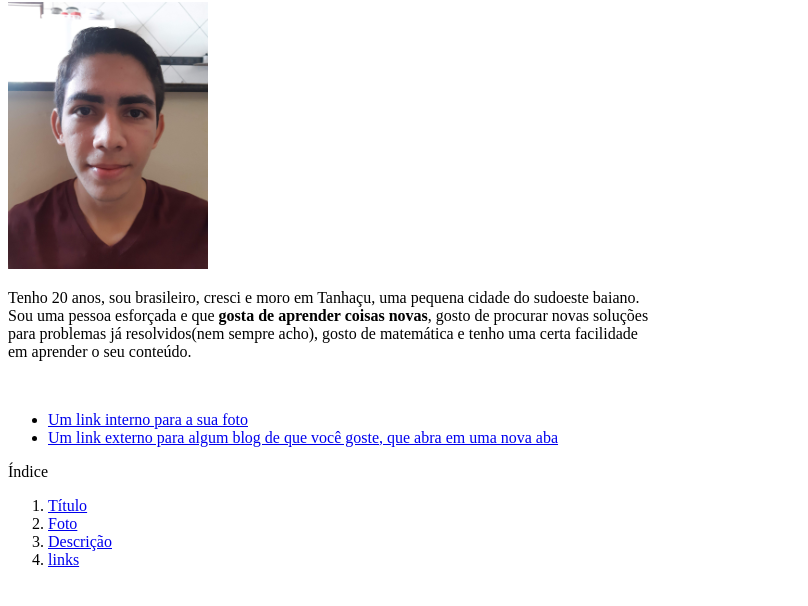
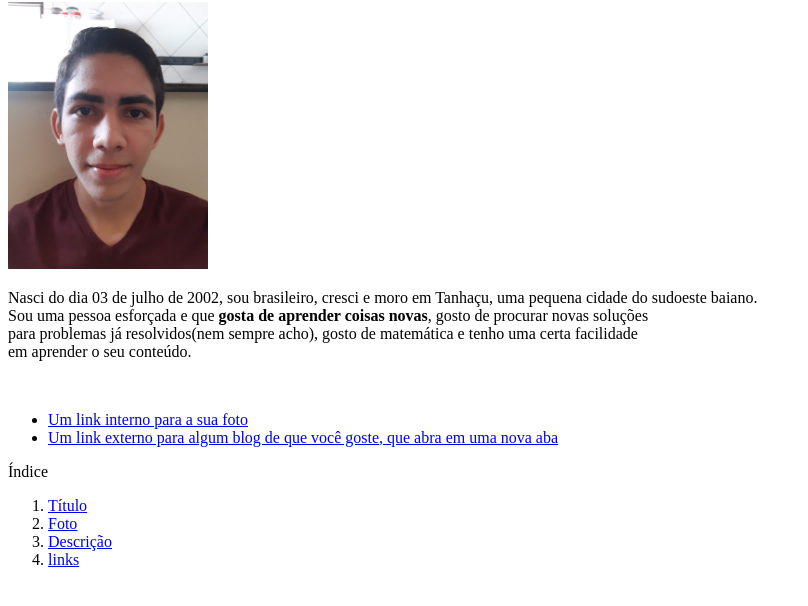
Before and after one commit to Pablo-Silva-Sousa-03/trybe-exercicios, a plain HTML site: page index.html in a window 1280 px wide. Shown: the part 78-684 px from the top of the page, without its empty margins (0-808 px from the left). Drawn offline with Linux system fonts and the light colour scheme.

Commit message:
Adicionando a minha data de nascimento

```diff
--- a/index.html
+++ b/index.html
@@ -9,9 +9,9 @@
 <body>
  <h1 id="título" >Pablo Silva Sousa</h1>
  <img id="imagem" src="20210821_084016.jpg" alt="Minha foto." width="200px">
- <p id="descrição" >Tenho 20 anos, sou brasileiro, cresci e moro em Tanhaçu, uma pequena cidade do sudoeste baiano. <br> Sou uma pessoa esforçada e que <strong> gosta de aprender
-    coisas novas</strong>, gosto de procurar novas soluções <br> para problemas já resolvidos(nem sempre acho), gosto de matemática e tenho uma certa facilidade <br>
-    em aprender o seu conteúdo.  </p> <br>
+ <p id="descrição" >Nasci do dia 03 de julho de 2002, sou brasileiro, cresci e moro em Tanhaçu, uma pequena cidade do sudoeste baiano. <br>
+Sou uma pessoa esforçada e que <strong> gosta de aprender coisas novas</strong>, gosto de procurar novas soluções <br> para problemas já
+resolvidos(nem sempre acho), gosto de matemática e tenho uma certa facilidade <br> em aprender o seu conteúdo.  </p> <br>
 <ul id="links">
 <li> <a href="#imagem"> Um link interno para a sua foto</a></li>
 <li> <a href="https://blogs.oglobo.globo.com/miriam-leitao/" target="_blank"> Um link externo para algum blog de que você goste, que abra em uma nova aba</a></li>
```
